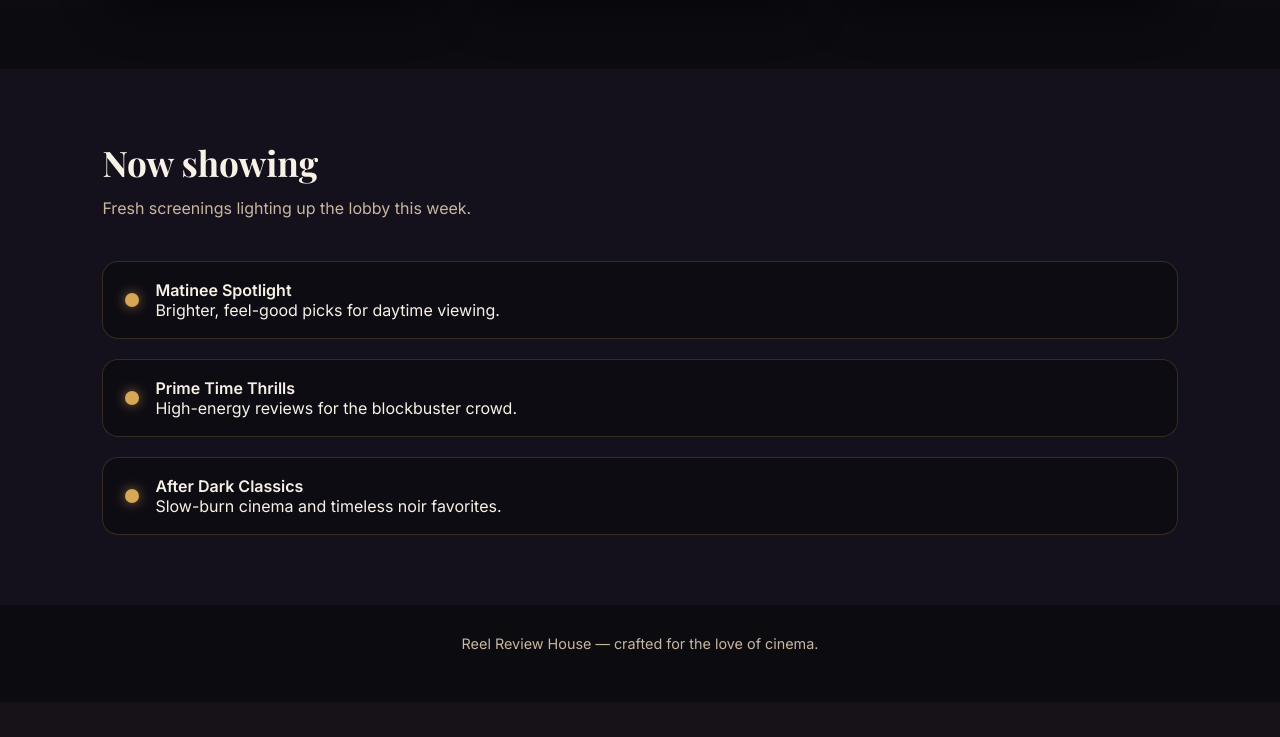
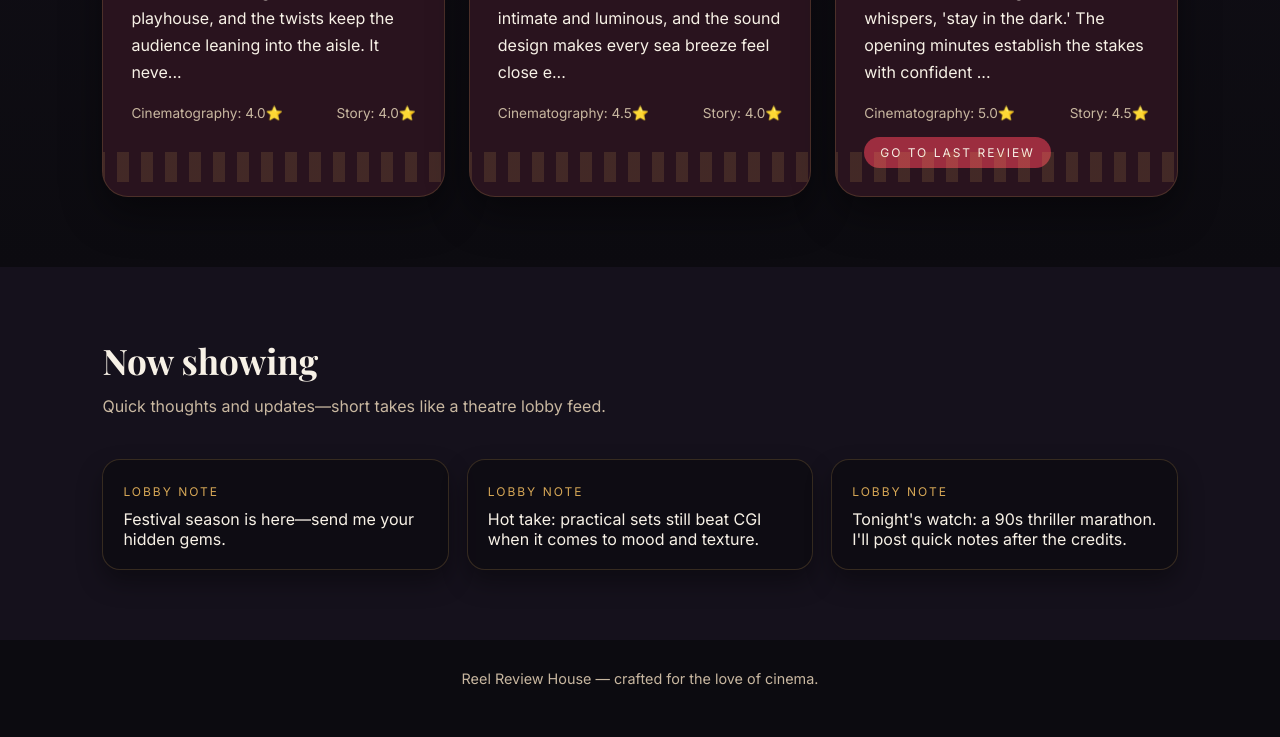
Before and after one commit to MisterNo95/flickly, a Flask app: page / in a window 1280 px wide. Shown: the part 1600-2337 px from the top of the page. Before the commit the page ends 2250 px from the top, so only its background shows below. Run offline with Flask 3, Linux system fonts and the light colour scheme; data comes from the database, SQL or seed files in the repository.

Commit message:
Add review formatting and updates feed

```diff
--- a/app.py
+++ b/app.py
@@ -2,9 +2,12 @@
 
 import sqlite3
 from datetime import datetime
+import html
+import re
 from pathlib import Path
 
 from flask import Flask, abort, redirect, render_template, request, url_for
+from markupsafe import Markup
 
 DB_PATH = Path("reviews.db")
 
@@ -40,9 +43,21 @@
         )
         """
     )
+    connection.execute(
+        """
+        CREATE TABLE IF NOT EXISTS updates (
+            id INTEGER PRIMARY KEY AUTOINCREMENT,
+            content TEXT NOT NULL,
+            created_at TEXT NOT NULL
+        )
+        """
+    )
     count = connection.execute("SELECT COUNT(*) FROM reviews").fetchone()[0]
     if count == 0:
         seed_reviews(connection)
+    updates_count = connection.execute("SELECT COUNT(*) FROM updates").fetchone()[0]
+    if updates_count == 0:
+        seed_updates(connection)
     connection.commit()
     connection.close()
 
@@ -136,6 +151,27 @@
     )
 
 
+def seed_updates(connection: sqlite3.Connection) -> None:
+    sample_updates = [
+        {
+            "content": "Tonight's watch: a 90s thriller marathon. I'll post quick notes after the credits.",
+            "created_at": datetime.utcnow().isoformat(),
+        },
+        {
+            "content": "Hot take: practical sets still beat CGI when it comes to mood and texture.",
+            "created_at": datetime.utcnow().isoformat(),
+        },
+        {
+            "content": "Festival season is here—send me your hidden gems.",
+            "created_at": datetime.utcnow().isoformat(),
+        },
+    ]
+    connection.executemany(
+        "INSERT INTO updates (content, created_at) VALUES (:content, :created_at)",
+        sample_updates,
+    )
+
+
 def fetch_reviews() -> list[sqlite3.Row]:
     connection = get_connection()
     reviews = connection.execute(
@@ -145,10 +181,38 @@
     return reviews
 
 
+def fetch_updates(limit: int = 3) -> list[sqlite3.Row]:
+    connection = get_connection()
+    updates = connection.execute(
+        "SELECT * FROM updates ORDER BY created_at DESC LIMIT ?",
+        (limit,),
+    ).fetchall()
+    connection.close()
+    return updates
+
+
+def format_review_body(text: str) -> Markup:
+    escaped = html.escape(text)
+    escaped = re.sub(r"\*\*(.+?)\*\*", r"<strong>\1</strong>", escaped)
+    escaped = re.sub(r"\*(.+?)\*", r"<em>\1</em>", escaped)
+    escaped = re.sub(r"__(.+?)__", r"<u>\1</u>", escaped)
+    return Markup(escaped.replace("\n", "<br>"))
+
+
 @app.route("/")
 def home() -> str:
     reviews = fetch_reviews()
-    return render_template("index.html", reviews=reviews)
+    return render_template(
+        "index.html",
+        reviews=reviews[:8],
+        reviews_count=len(reviews),
+        updates=fetch_updates(),
+    )
+
+
+@app.route("/reviews")
+def reviews() -> str:
+    return render_template("reviews.html", reviews=fetch_reviews())
 
 
 @app.route("/reviews/<int:review_id>")
@@ -160,7 +224,11 @@
     connection.close()
     if review is None:
         abort(404)
-    return render_template("review.html", review=review)
+    return render_template(
+        "review.html",
+        review=review,
+        formatted_body=format_review_body(review["review_body"]),
+    )
 
 
 @app.route("/opinion")
@@ -190,6 +258,17 @@
 @app.route("/admin", methods=["GET", "POST"])
 def admin() -> str:
     if request.method == "POST":
+        if request.form.get("form_type") == "update":
+            content = request.form["content"].strip()
+            if content:
+                connection = get_connection()
+                connection.execute(
+                    "INSERT INTO updates (content, created_at) VALUES (?, ?)",
+                    (content, datetime.utcnow().isoformat()),
+                )
+                connection.commit()
+                connection.close()
+            return redirect(url_for("home"))
         payload = {
             "title": request.form["title"].strip(),
             "director": request.form["director"].strip(),
--- a/static/styles.css
+++ b/static/styles.css
@@ -272,6 +272,20 @@
   font-size: 1.4rem;
 }
 
+.reel-image {
+  border-radius: 18px;
+  overflow: hidden;
+  margin-bottom: 16px;
+  border: 1px solid rgba(214, 167, 86, 0.2);
+}
+
+.reel-image img {
+  width: 100%;
+  height: 180px;
+  object-fit: cover;
+  display: block;
+}
+
 .meta {
   color: var(--muted);
   font-size: 0.85rem;
@@ -401,6 +415,10 @@
   line-height: 1.7;
 }
 
+.review-text {
+  line-height: 1.8;
+}
+
 .review-section h3 {
   font-family: 'Playfair Display', serif;
   margin-bottom: 8px;
@@ -483,6 +501,46 @@
   gap: 20px;
 }
 
+.form-hint {
+  font-size: 0.8rem;
+  color: var(--muted);
+}
+
+.admin-divider {
+  height: 1px;
+  background: rgba(214, 167, 86, 0.2);
+  margin: 32px 0;
+}
+
+.updates-grid {
+  display: grid;
+  gap: 18px;
+  grid-template-columns: repeat(auto-fit, minmax(220px, 1fr));
+}
+
+.update-card {
+  background: rgba(12, 11, 16, 0.7);
+  border: 1px solid rgba(214, 167, 86, 0.2);
+  border-radius: 18px;
+  padding: 20px;
+  box-shadow: 0 12px 24px rgba(0, 0, 0, 0.35);
+}
+
+.update-label {
+  display: inline-block;
+  margin-bottom: 10px;
+  font-size: 0.75rem;
+  letter-spacing: 2px;
+  text-transform: uppercase;
+  color: var(--gold);
+}
+
+.see-more {
+  margin-top: 30px;
+  display: flex;
+  justify-content: center;
+}
+
 .form-grid {
   display: grid;
   gap: 18px;
@@ -548,4 +606,8 @@
   .review-hero {
     grid-template-columns: 1fr;
   }
+
+  .reel-image img {
+    height: 160px;
+  }
 }
--- a/templates/index.html
+++ b/templates/index.html
@@ -14,7 +14,7 @@
         <a href="{{ url_for('home') }}#reviews">Reviews</a>
         <a href="{{ url_for('home') }}#features">Features</a>
         <a href="{{ url_for('home') }}#now-showing">Now Showing</a>
-        <a href="{{ url_for('home') }}">Review Page</a>
+        <a href="{{ url_for('reviews') }}">All Reviews</a>
         <a href="{{ url_for('opinion') }}">Opinion</a>
         <a href="{{ url_for('tags') }}">Tags</a>
         <a href="{{ url_for('admin') }}">Admin</a>
@@ -63,6 +63,9 @@
         {% if reviews %}
         {% for review in reviews %}
         <a class="reel-card" href="{{ url_for('review_detail', review_id=review['id']) }}">
+          <div class="reel-image">
+            <img src="{{ review['image_url'] }}" alt="Poster for {{ review['title'] }}" />
+          </div>
           <div class="reel-top">
             <span class="rating">{{ review['score_overall'] }}</span>
             <span class="label">{{ review['review_title'] }}</span>
@@ -95,35 +98,25 @@
         </div>
         {% endif %}
       </div>
+      {% if reviews_count > 8 %}
+      <div class="see-more">
+        <a class="cta" href="{{ url_for('reviews') }}">See more reviews</a>
+      </div>
+      {% endif %}
     </section>
 
     <section id="now-showing" class="section now-showing">
       <div class="section-title">
         <h2>Now showing</h2>
-        <p>Fresh screenings lighting up the lobby this week.</p>
+        <p>Quick thoughts and updates—short takes like a theatre lobby feed.</p>
       </div>
-      <div class="showcase">
-        <a class="showtime" href="{{ url_for('tags') }}#matinee">
-          <span class="dot"></span>
-          <div>
-            <h4>Matinee Spotlight</h4>
-            <p>Brighter, feel-good picks for daytime viewing.</p>
-          </div>
-        </a>
-        <a class="showtime" href="{{ url_for('tags') }}#prime-time">
-          <span class="dot"></span>
-          <div>
-            <h4>Prime Time Thrills</h4>
-            <p>High-energy reviews for the blockbuster crowd.</p>
-          </div>
-        </a>
-        <a class="showtime" href="{{ url_for('tags') }}#after-dark">
-          <span class="dot"></span>
-          <div>
-            <h4>After Dark Classics</h4>
-            <p>Slow-burn cinema and timeless noir favorites.</p>
-          </div>
-        </a>
+      <div class="updates-grid">
+        {% for update in updates %}
+        <div class="update-card">
+          <span class="update-label">Lobby note</span>
+          <p>{{ update['content'] }}</p>
+        </div>
+        {% endfor %}
       </div>
     </section>
   </main>
--- a/templates/opinion.html
+++ b/templates/opinion.html
@@ -12,7 +12,7 @@
       <div class="logo">Reel Review House</div>
       <div class="nav-links">
         <a href="{{ url_for('home') }}">Home</a>
-        <a href="{{ url_for('home') }}#reviews">Reviews</a>
+        <a href="{{ url_for('reviews') }}">All Reviews</a>
         <a href="{{ url_for('opinion') }}">Opinion</a>
         <a href="{{ url_for('tags') }}">Tags</a>
         <a href="{{ url_for('admin') }}">Admin</a>
--- a/templates/review.html
+++ b/templates/review.html
@@ -12,7 +12,7 @@
       <div class="logo">Reel Review House</div>
       <div class="nav-links">
         <a href="{{ url_for('home') }}">Home</a>
-        <a href="{{ url_for('home') }}#reviews">Reviews</a>
+        <a href="{{ url_for('reviews') }}">All Reviews</a>
         <a href="{{ url_for('opinion') }}">Opinion</a>
         <a href="{{ url_for('tags') }}">Tags</a>
         <a href="{{ url_for('admin') }}">Admin</a>
@@ -42,7 +42,7 @@
       <div class="review-body">
         <div class="review-section">
           <h3>{{ review['review_title'] }}</h3>
-          <p>{{ review['review_body'] }}</p>
+          <p class="review-text">{{ formatted_body }}</p>
         </div>
       </div>
       <div class="review-meta">
--- a/templates/tags.html
+++ b/templates/tags.html
@@ -12,7 +12,7 @@
       <div class="logo">Reel Review House</div>
       <div class="nav-links">
         <a href="{{ url_for('home') }}">Home</a>
-        <a href="{{ url_for('home') }}#reviews">Reviews</a>
+        <a href="{{ url_for('reviews') }}">All Reviews</a>
         <a href="{{ url_for('opinion') }}">Opinion</a>
         <a href="{{ url_for('tags') }}">Tags</a>
         <a href="{{ url_for('admin') }}">Admin</a>
```
Also changed, not shown: templates/admin.html (+16 -1 lines), templates/reviews.html (added, +61 -0 lines).
